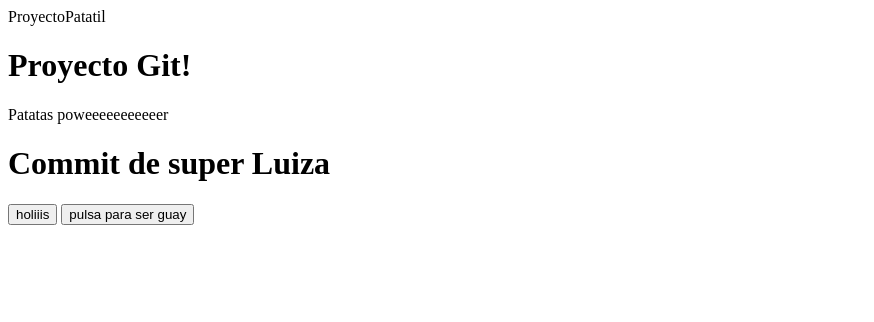
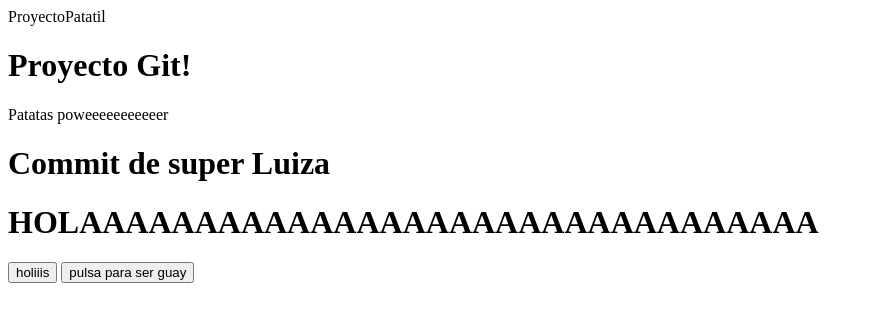
Before and after one commit to luizaclara1996/CursoPatatil, a plain HTML site: page index.html in a window 1280 px wide. Shown: the whole page, without its empty margins (0-874 px from the left). Drawn offline with Linux system fonts and the light colour scheme.

Commit message:
Commit del fork

```diff
--- a/index.html
+++ b/index.html
@@ -14,6 +14,7 @@ and open the template in the editor.
         <div>ProyectoPatatil</div>
 	<div> <h1> Proyecto Git! </h1> Patatas poweeeeeeeeeeer</div>
 	<div> <h1> Commit de super Luiza </h1>
+		<h1>HOLAAAAAAAAAAAAAAAAAAAAAAAAAAAAAAAA </h1>
             <input type="button" value="holiiis">
 	    <input type="button" value="pulsa para ser guay">
         </div>
```
